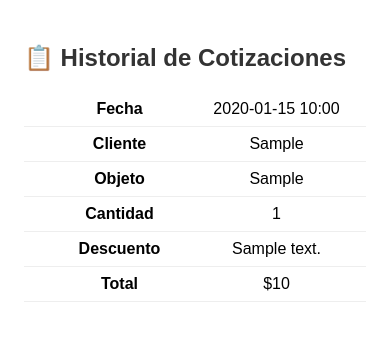
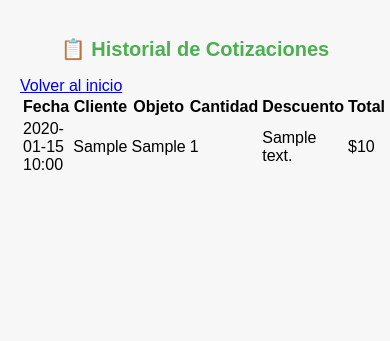
Before and after one commit to RamasaKy/limtap-cotizador, a Flask app: page /historial in a window 390 px wide. Shown: the top 341 px of the page. Run offline with Flask 3, Linux system fonts and the light colour scheme; tables that the repository leaves empty hold one stand-in row (values such as "Sample post").

Commit message:
Update historial.html

```diff
--- a/templates/historial.html
+++ b/templates/historial.html
@@ -2,56 +2,14 @@
 <html lang="es">
 <head>
   <meta charset="UTF-8">
-  <title>Historial de Cotizaciones</title>
   <meta name="viewport" content="width=device-width, initial-scale=1.0">
-  <style>
-    body {
-      font-family: Arial, sans-serif;
-      padding: 1rem;
-    }
-    h2 {
-      color: #333;
-    }
-    table {
-      border-collapse: collapse;
-      width: 100%;
-      margin-top: 20px;
-    }
-    th, td {
-      border: 1px solid #999;
-      padding: 8px;
-      text-align: center;
-    }
-    th {
-      background-color: #f2f2f2;
-    }
-    @media (max-width: 600px) {
-      table, thead, tbody, th, td, tr {
-        display: block;
-      }
-      th {
-        display: none;
-      }
-      td {
-        border: none;
-        border-bottom: 1px solid #eee;
-        position: relative;
-        padding-left: 50%;
-      }
-      td::before {
-        content: attr(data-label);
-        position: absolute;
-        left: 0;
-        width: 50%;
-        padding-left: 10px;
-        font-weight: bold;
-      }
-    }
-  </style>
+  <title>Historial de Cotizaciones - LIMTAP</title>
+  <link rel="stylesheet" href="/static/estilos.css">
 </head>
 <body>
+  <div class="contenedor">
     <h2>📋 Historial de Cotizaciones</h2>
-  {% if cotizaciones %}
+    <a href="/" class="boton-volver">Volver al inicio</a>
     <table>
       <thead>
         <tr>
@@ -66,18 +24,16 @@
       <tbody>
         {% for c in cotizaciones %}
         <tr>
-        <td data-label="Fecha">{{ c.fecha.strftime('%Y-%m-%d %H:%M') }}</td>
-        <td data-label="Cliente">{{ c.cliente }}</td>
-        <td data-label="Objeto">{{ c.objeto }}</td>
-        <td data-label="Cantidad">{{ c.cantidad }}</td>
-        <td data-label="Descuento">{{ c.descuento }}</td>
-        <td data-label="Total">${{ "{:,.0f}".format(c.total) }}</td>
+          <td>{{ c.fecha.strftime('%Y-%m-%d %H:%M') }}</td>
+          <td>{{ c.cliente }}</td>
+          <td>{{ c.objeto }}</td>
+          <td>{{ c.cantidad }}</td>
+          <td>{{ c.descuento }}</td>
+          <td>${{ "{:,.0f}".format(c.total) }}</td>
         </tr>
         {% endfor %}
       </tbody>
     </table>
-  {% else %}
-    <p>No hay cotizaciones registradas aún.</p>
-  {% endif %}
+  </div>
 </body>
 </html>
```
Lines whose indentation alone changed are shown as unchanged.
